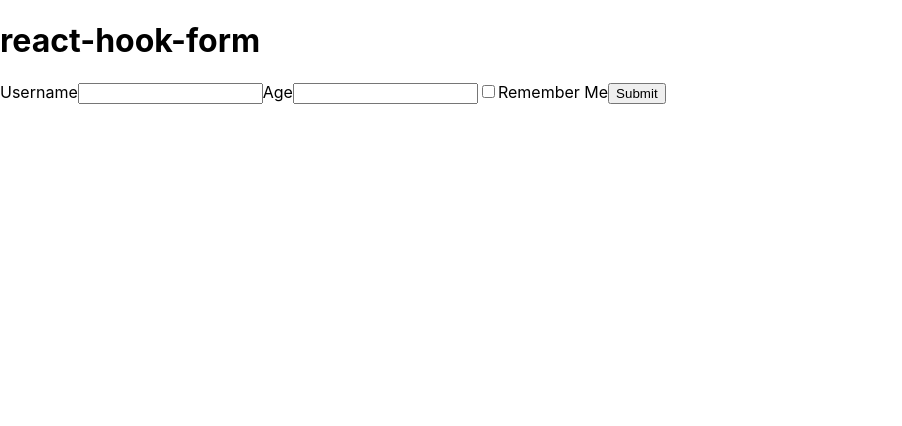
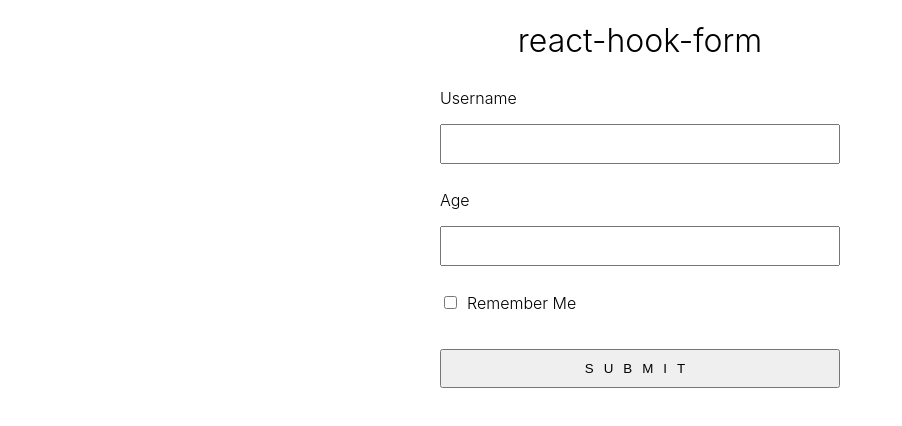
Before and after one commit to jyotiiiii/react-form, a React (Create React App) app: page / in a window 1280 px wide. Shown: the top 426 px of the page, without its empty margins (0-902 px from the left). Built offline with nearby package versions, Linux system fonts and the light colour scheme.

Commit message:
update css

```diff
--- a/src/App.css
+++ b/src/App.css
@@ -1,38 +1,49 @@
-.App {
+body {
+  max-width: 400px;
+  margin: 0 auto;
+}
+
+h1 {
+  font-weight: 300;
   text-align: center;
 }
 
-.App-logo {
-  height: 40vmin;
-  pointer-events: none;
+span > label {
+  display: inherit;
 }
 
-@media (prefers-reduced-motion: no-preference) {
-  .App-logo {
-    animation: App-logo-spin infinite 20s linear;
-  }
+input[type="checkbox"] {
+  box-sizing: inherit;
+  width: inherit;
+  margin-top: 30px;
+  margin-right: 10px;
 }
 
-.App-header {
-  background-color: #282c34;
-  min-height: 100vh;
-  display: flex;
-  flex-direction: column;
-  align-items: center;
-  justify-content: center;
-  font-size: calc(10px + 2vmin);
-  color: white;
+input {
+  box-sizing: border-box;
+  width: 100%;
+  padding: 10px 15px;
+  font-size: 14px;
 }
 
-.App-link {
-  color: #61dafb;
+button {
+  text-transform: uppercase;
+  margin-top: 30px;
+  width: 100%;
+  padding: 10px 0px;
+  letter-spacing: 10px;
 }
 
-@keyframes App-logo-spin {
-  from {
-    transform: rotate(0deg);
-  }
-  to {
-    transform: rotate(360deg);
-  }
+label {
+  line-height: 2;
+  text-align: left;
+  display: block;
+  margin-bottom: 10px;
+  margin-top: 20px;
+  font-size: 16px;
+  font-weight: 300;
 }
+
+p {
+  color: red;
+}
```
